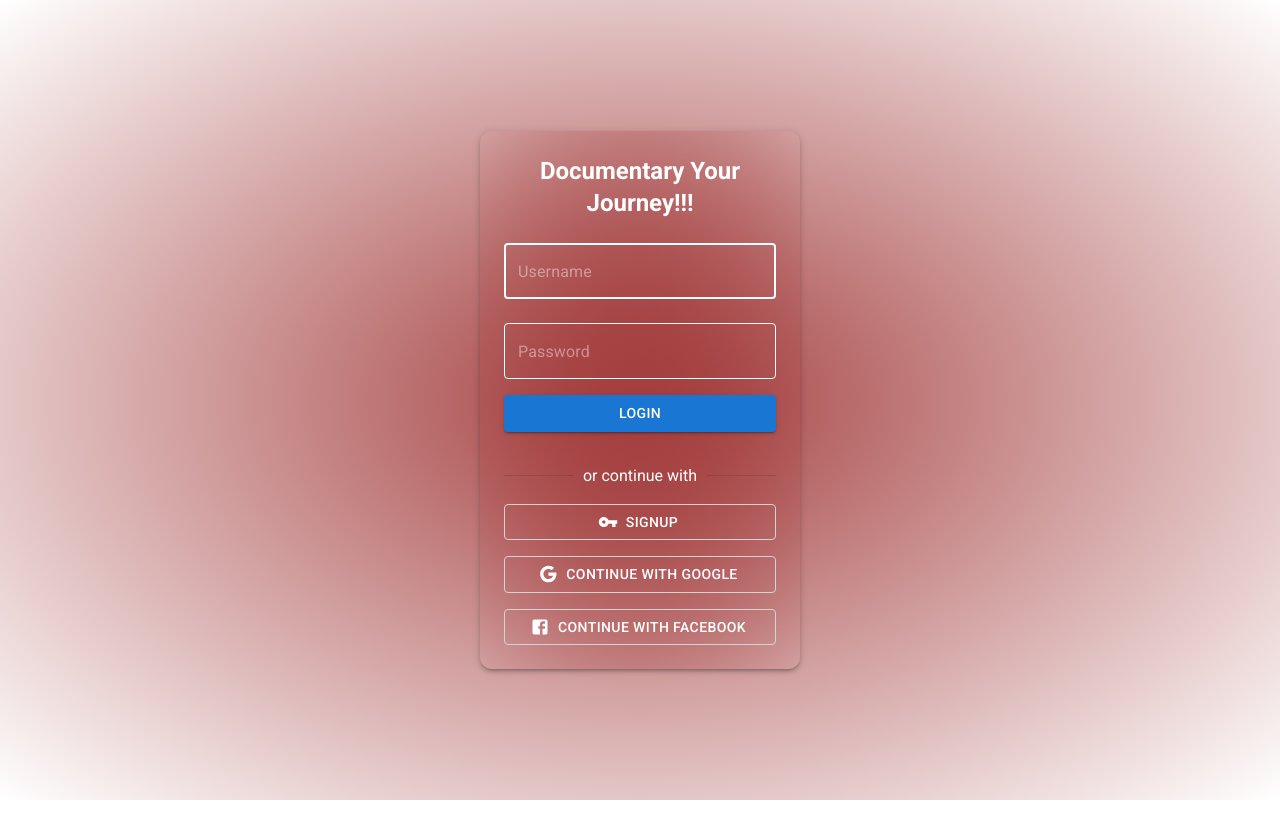
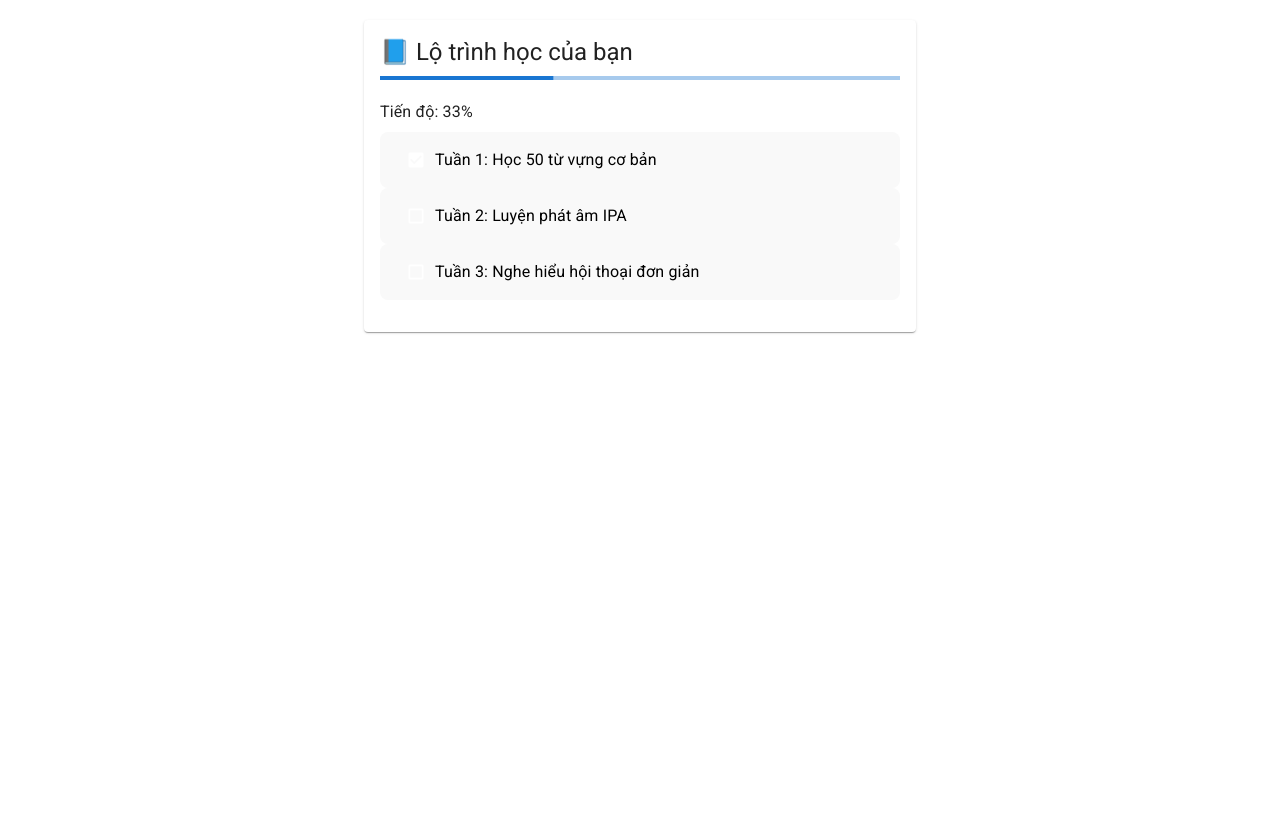
Before and after one commit to VoNo1412/fe-journey, a React (Vite) app: page / in a window 1280 px wide. Built offline with nearby package versions, Linux system fonts and the light colour scheme; no server answers.

Commit message:
fix bux deploy

```diff
--- a/src/App.tsx
+++ b/src/App.tsx
@@ -24,15 +24,15 @@ function App() {
     <Router>
       <Routes>
         <Route path="/login" element={<LoginPage />} />
-        <Route path="*" element={<LoginPage />} />
-        {/* <Route path="/profile" element={<Profile />} />
+        <Route path="*" element={<LearningRoadmap />} />
+        <Route path="/profile" element={<Profile />} />
         <Route element={<RequireAuth />}>
           <Route element={<Layout />}>
             <Route path="/dashboard" element={<Dashboard />} />
             <Route path="/home" element={<Home />} />
             <Route path="/level" element={<Level />} />
           </Route>
-        </Route> */}
+        </Route>
       </Routes>
     </Router>
   );
```
Also changed, not shown: package.json (+4 -4 lines), 1 other file (tests, documents, lock files or other folders).
